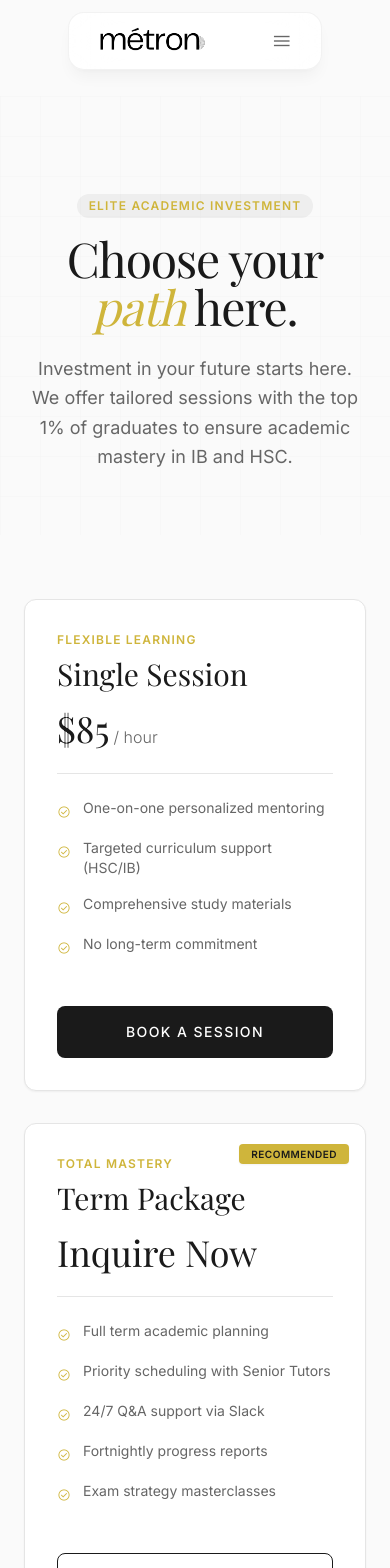
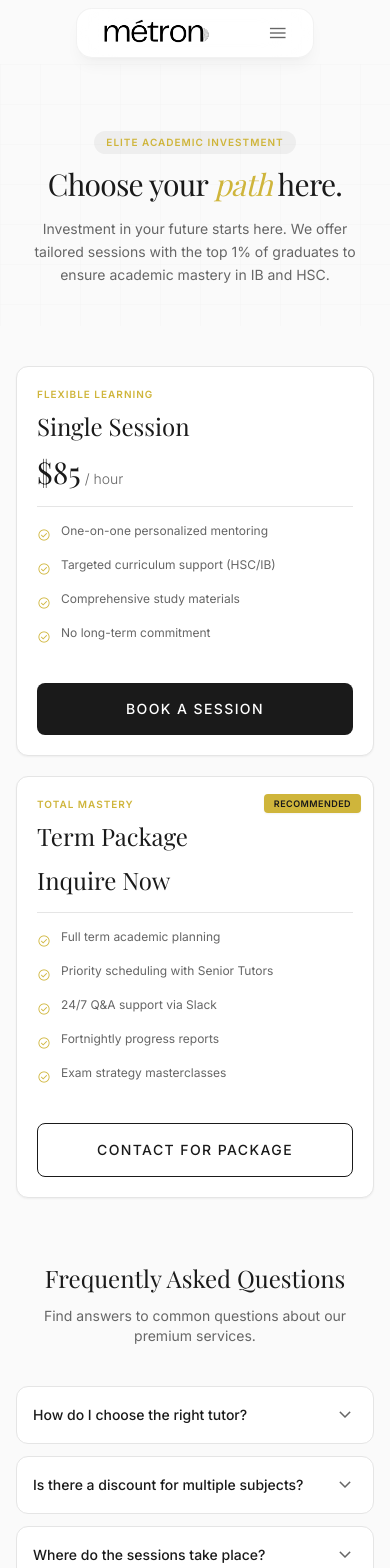
Before and after one commit to leontitmuss5-bit/metron-tutoring, a React (Vite) app in the folder metron-app/: page /pricing in a window 390 px wide. Shown: the top 1568 px of the page. Built offline with nearby package versions, Linux system fonts and the light colour scheme; a web font is replaced by a local one.

Commit message:
mobile optimisation

```diff
--- a/metron-app/src/components/Layout.jsx
+++ b/metron-app/src/components/Layout.jsx
@@ -16,7 +16,7 @@ export default function Layout() {
         <div className="min-h-screen flex flex-col bg-background-light dark:bg-background-dark text-text-light dark:text-text-dark font-sans transition-colors duration-300 antialiased">
             <Navbar />
             {/* Spacer for fixed navbar on non-home pages */}
-            {!isHome && <div className="h-24" />}
+            {!isHome && <div className="h-16 md:h-24" />}
             <main className="flex-grow">
                 <Outlet />
             </main>
--- a/metron-app/src/components/Navbar.jsx
+++ b/metron-app/src/components/Navbar.jsx
@@ -47,9 +47,9 @@ export default function Navbar() {
                     : '-translate-y-[calc(100%+20px)] opacity-0 pointer-events-none'
             }`}
         >
-            <div className="mt-3 md:mt-4 mx-3 inline-flex flex-col rounded-2xl bg-surface-light/85 dark:bg-background-dark/85 backdrop-blur-xl border border-border-light/50 dark:border-border-dark/50 shadow-lg shadow-black/[0.04] dark:shadow-black/30">
-                <div className="px-5 lg:px-6">
-                    <div className="flex items-center justify-between gap-6 md:gap-10 h-14 md:h-16">
+            <div className="mt-2 md:mt-4 mx-2 md:mx-3 inline-flex flex-col rounded-2xl bg-surface-light/85 dark:bg-background-dark/85 backdrop-blur-xl border border-border-light/50 dark:border-border-dark/50 shadow-lg shadow-black/[0.04] dark:shadow-black/30 max-w-[calc(100vw-16px)]">
+                <div className="px-4 md:px-5 lg:px-6">
+                    <div className="flex items-center justify-between gap-4 md:gap-10 h-12 md:h-16">
                         {/* Logo - zoomed into the text portion of the square PNG */}
                         <div className="flex-shrink-0">
                             <Link to="/" className="relative block h-7 w-[120px] md:h-8 md:w-[140px] overflow-hidden">
@@ -96,11 +96,11 @@ export default function Navbar() {
                         isMenuOpen ? 'max-h-64 opacity-100' : 'max-h-0 opacity-0'
                     }`}
                 >
-                    <div className="px-4 pt-1 pb-4 space-y-1 border-t border-border-light/30 dark:border-border-dark/30">
-                        <Link to="/" className="text-text-light dark:text-text-dark hover:text-primary-accent block px-3 py-2.5 rounded-lg text-base font-medium transition-colors">Home</Link>
-                        <Link to="/tutors" className="text-text-light dark:text-text-dark hover:text-primary-accent block px-3 py-2.5 rounded-lg text-base font-medium transition-colors">Tutors</Link>
-                        <Link to="/pricing" className="text-text-light dark:text-text-dark hover:text-primary-accent block px-3 py-2.5 rounded-lg text-base font-medium transition-colors">Pricing</Link>
-                        <Link to="#" className="block mx-3 mt-2 text-center bg-primary text-white px-5 py-2.5 rounded-full text-sm font-medium">Book Free Consultation</Link>
+                    <div className="px-3 pt-1 pb-3 space-y-0.5 border-t border-border-light/30 dark:border-border-dark/30">
+                        <Link to="/" className="text-text-light dark:text-text-dark hover:text-primary-accent block px-3 py-3 rounded-lg text-sm font-medium transition-colors active:bg-gray-100 dark:active:bg-white/10">Home</Link>
+                        <Link to="/tutors" className="text-text-light dark:text-text-dark hover:text-primary-accent block px-3 py-3 rounded-lg text-sm font-medium transition-colors active:bg-gray-100 dark:active:bg-white/10">Tutors</Link>
+                        <Link to="/pricing" className="text-text-light dark:text-text-dark hover:text-primary-accent block px-3 py-3 rounded-lg text-sm font-medium transition-colors active:bg-gray-100 dark:active:bg-white/10">Pricing</Link>
+                        <Link to="#" className="block mx-2 mt-2 text-center bg-primary text-white px-5 py-3 rounded-full text-sm font-medium active:bg-black/80">Book Free Consultation</Link>
                     </div>
                 </div>
             </div>
--- a/metron-app/src/pages/Pricing.jsx
+++ b/metron-app/src/pages/Pricing.jsx
@@ -29,60 +29,60 @@ export default function Pricing() {
 
     return (
         <>
-            <header className="relative pt-24 pb-16 lg:pt-32 lg:pb-24 overflow-hidden">
+            <header className="relative pt-16 pb-10 md:pt-24 md:pb-16 lg:pt-32 lg:pb-24 overflow-hidden">
                 <div className="absolute inset-0 z-0 opacity-5 dark:opacity-10">
                     <svg width="100%" height="100%" xmlns="http://www.w3.org/2000/svg">
                         <defs>
                             <pattern id="grid" width="40" height="40" patternUnits="userSpaceOnUse">
-                                <path d="M 40 0 L 0 0 0 40" fill="none" stroke="currentColor" stroke-width="0.5"></path>
+                                <path d="M 40 0 L 0 0 0 40" fill="none" stroke="currentColor" strokeWidth="0.5"></path>
                             </pattern>
                         </defs>
                         <rect width="100%" height="100%" fill="url(#grid)"></rect>
                     </svg>
                 </div>
-                <div className="relative z-10 max-w-7xl mx-auto px-6 lg:px-8 text-center">
-                    <span className="inline-block py-1 px-3 rounded-full bg-primary/5 text-primary-accent text-xs font-semibold tracking-widest uppercase mb-4 dark:bg-white/5">Elite Academic Investment</span>
-                    <h1 className="text-5xl md:text-6xl font-serif font-medium text-primary dark:text-white mb-6 tracking-tight">
+                <div className="relative z-10 max-w-7xl mx-auto px-5 md:px-6 lg:px-8 text-center">
+                    <span className="inline-block py-1 px-3 rounded-full bg-primary/5 text-primary-accent text-[10px] md:text-xs font-semibold tracking-widest uppercase mb-3 md:mb-4 dark:bg-white/5">Elite Academic Investment</span>
+                    <h1 className="text-3xl md:text-5xl lg:text-6xl font-serif font-medium text-primary dark:text-white mb-4 md:mb-6 tracking-tight">
                         Choose your <span className="italic text-primary-accent">path</span> here.
                     </h1>
-                    <p className="mt-4 max-w-2xl mx-auto text-lg text-text-muted-light dark:text-text-muted-dark leading-relaxed">
+                    <p className="mt-3 md:mt-4 max-w-2xl mx-auto text-sm md:text-lg text-text-muted-light dark:text-text-muted-dark leading-relaxed">
                         Investment in your future starts here. We offer tailored sessions with the top 1% of graduates to ensure academic mastery in IB and HSC.
                     </p>
                 </div>
             </header>
 
-            <main className="max-w-7xl mx-auto px-6 lg:px-8 py-16">
-                <div className="grid grid-cols-1 md:grid-cols-2 gap-8 lg:gap-12 max-w-5xl mx-auto">
+            <main className="max-w-7xl mx-auto px-4 md:px-6 lg:px-8 py-10 md:py-16">
+                <div className="grid grid-cols-1 md:grid-cols-2 gap-5 md:gap-8 lg:gap-12 max-w-5xl mx-auto">
                     {/* Single Session Card */}
                     <div className="pricing-card flex flex-col">
-                        <div className="p-8 pb-4">
-                            <span className="text-xs font-bold text-primary-accent uppercase tracking-widest mb-2 block">Flexible Learning</span>
-                            <h3 className="text-3xl font-serif font-medium text-primary dark:text-white mb-4">Single Session</h3>
-                            <div className="flex items-baseline gap-1 mb-6">
-                                <span className="text-4xl font-serif font-medium text-primary dark:text-white">$85</span>
-                                <span className="text-text-muted-light dark:text-text-muted-dark font-light">/ hour</span>
+                        <div className="p-5 md:p-8 pb-3 md:pb-4">
+                            <span className="text-[10px] md:text-xs font-bold text-primary-accent uppercase tracking-widest mb-2 block">Flexible Learning</span>
+                            <h3 className="text-2xl md:text-3xl font-serif font-medium text-primary dark:text-white mb-3 md:mb-4">Single Session</h3>
+                            <div className="flex items-baseline gap-1 mb-4 md:mb-6">
+                                <span className="text-3xl md:text-4xl font-serif font-medium text-primary dark:text-white">$85</span>
+                                <span className="text-text-muted-light dark:text-text-muted-dark font-light text-sm">/ hour</span>
                             </div>
-                            <div className="h-px w-full bg-border-light dark:bg-border-dark mb-6"></div>
-                            <ul className="space-y-4 mb-8">
-                                <li className="flex items-start gap-3">
-                                    <span className="material-symbols-outlined text-primary-accent text-sm mt-1">check_circle</span>
-                                    <span className="text-sm text-text-muted-light dark:text-text-muted-dark">One-on-one personalized mentoring</span>
+                            <div className="h-px w-full bg-border-light dark:bg-border-dark mb-4 md:mb-6"></div>
+                            <ul className="space-y-3 md:space-y-4 mb-6 md:mb-8">
+                                <li className="flex items-start gap-2.5 md:gap-3">
+                                    <span className="material-symbols-outlined text-primary-accent text-sm mt-0.5">check_circle</span>
+                                    <span className="text-xs md:text-sm text-text-muted-light dark:text-text-muted-dark">One-on-one personalized mentoring</span>
                                 </li>
-                                <li className="flex items-start gap-3">
-                                    <span className="material-symbols-outlined text-primary-accent text-sm mt-1">check_circle</span>
-                                    <span className="text-sm text-text-muted-light dark:text-text-muted-dark">Targeted curriculum support (HSC/IB)</span>
+                                <li className="flex items-start gap-2.5 md:gap-3">
+                                    <span className="material-symbols-outlined text-primary-accent text-sm mt-0.5">check_circle</span>
+                                    <span className="text-xs md:text-sm text-text-muted-light dark:text-text-muted-dark">Targeted curriculum support (HSC/IB)</span>
                                 </li>
-                                <li className="flex items-start gap-3">
-                                    <span className="material-symbols-outlined text-primary-accent text-sm mt-1">check_circle</span>
-                                    <span className="text-sm text-text-muted-light dark:text-text-muted-dark">Comprehensive study materials</span>
+                                <li className="flex items-start gap-2.5 md:gap-3">
+                                    <span className="material-symbols-outlined text-primary-accent text-sm mt-0.5">check_circle</span>
+                                    <span className="text-xs md:text-sm text-text-muted-light dark:text-text-muted-dark">Comprehensive study materials</span>
                                 </li>
-                                <li className="flex items-start gap-3">
-                                    <span className="material-symbols-outlined text-primary-accent text-sm mt-1">check_circle</span>
-                                    <span className="text-sm text-text-muted-light dark:text-text-muted-dark">No long-term commitment</span>
+                                <li className="flex items-start gap-2.5 md:gap-3">
+                                    <span className="material-symbols-outlined text-primary-accent text-sm mt-0.5">check_circle</span>
+                                    <span className="text-xs md:text-sm text-text-muted-light dark:text-text-muted-dark">No long-term commitment</span>
                                 </li>
                             </ul>
                         </div>
-                        <div className="mt-auto p-8 pt-0">
+                        <div className="mt-auto p-5 md:p-8 pt-0">
                             <Link to="#" className="block w-full text-center py-4 bg-primary text-white hover:bg-black/90 transition-all rounded-lg text-sm font-medium uppercase tracking-widest">
                                 Book a Session
                             </Link>
@@ -91,40 +91,40 @@ export default function Pricing() {
 
                     {/* Term Package Card */}
                     <div className="pricing-card flex flex-col relative">
-                        <div className="absolute top-4 right-4">
-                            <span className="bg-primary-accent text-primary text-[10px] font-bold px-3 py-1 rounded uppercase tracking-wider shadow-sm">Recommended</span>
+                        <div className="absolute top-3 right-3 md:top-4 md:right-4">
+                            <span className="bg-primary-accent text-primary text-[9px] md:text-[10px] font-bold px-2.5 md:px-3 py-1 rounded uppercase tracking-wider shadow-sm">Recommended</span>
                         </div>
-                        <div className="p-8 pb-4">
-                            <span className="text-xs font-bold text-primary-accent uppercase tracking-widest mb-2 block">Total Mastery</span>
-                            <h3 className="text-3xl font-serif font-medium text-primary dark:text-white mb-4">Term Package</h3>
-                            <div className="flex items-baseline gap-1 mb-6">
-                                <span className="text-4xl font-serif font-medium text-primary dark:text-white">Inquire Now</span>
+                        <div className="p-5 md:p-8 pb-3 md:pb-4">
+                            <span className="text-[10px] md:text-xs font-bold text-primary-accent uppercase tracking-widest mb-2 block">Total Mastery</span>
+                            <h3 className="text-2xl md:text-3xl font-serif font-medium text-primary dark:text-white mb-3 md:mb-4">Term Package</h3>
+                            <div className="flex items-baseline gap-1 mb-4 md:mb-6">
+                                <span className="text-2xl md:text-4xl font-serif font-medium text-primary dark:text-white">Inquire Now</span>
                             </div>
-                            <div className="h-px w-full bg-border-light dark:bg-border-dark mb-6"></div>
-                            <ul className="space-y-4 mb-8">
-                                <li className="flex items-start gap-3">
-                                    <span className="material-symbols-outlined text-primary-accent text-sm mt-1">check_circle</span>
-                                    <span className="text-sm text-text-muted-light dark:text-text-muted-dark">Full term academic planning</span>
+                            <div className="h-px w-full bg-border-light dark:bg-border-dark mb-4 md:mb-6"></div>
+                            <ul className="space-y-3 md:space-y-4 mb-6 md:mb-8">
+                                <li className="flex items-start gap-2.5 md:gap-3">
+                                    <span className="material-symbols-outlined text-primary-accent text-sm mt-0.5">check_circle</span>
+                                    <span className="text-xs md:text-sm text-text-muted-light dark:text-text-muted-dark">Full term academic planning</span>
                                 </li>
-                                <li className="flex items-start gap-3">
-                                    <span className="material-symbols-outlined text-primary-accent text-sm mt-1">check_circle</span>
-                                    <span className="text-sm text-text-muted-light dark:text-text-muted-dark">Priority scheduling with Senior Tutors</span>
+                                <li className="flex items-start gap-2.5 md:gap-3">
+                                    <span className="material-symbols-outlined text-primary-accent text-sm mt-0.5">check_circle</span>
+                                    <span className="text-xs md:text-sm text-text-muted-light dark:text-text-muted-dark">Priority scheduling with Senior Tutors</span>
                                 </li>
-                                <li className="flex items-start gap-3">
-                                    <span className="material-symbols-outlined text-primary-accent text-sm mt-1">check_circle</span>
-                                    <span className="text-sm text-text-muted-light dark:text-text-muted-dark">24/7 Q&amp;A support via Slack</span>
+                                <li className="flex items-start gap-2.5 md:gap-3">
+                                    <span className="material-symbols-outlined text-primary-accent text-sm mt-0.5">check_circle</span>
+                                    <span className="text-xs md:text-sm text-text-muted-light dark:text-text-muted-dark">24/7 Q&amp;A support via Slack</span>
                                 </li>
-                                <li className="flex items-start gap-3">
-                                    <span className="material-symbols-outlined text-primary-accent text-sm mt-1">check_circle</span>
-                                    <span className="text-sm text-text-muted-light dark:text-text-muted-dark">Fortnightly progress reports</span>
+                                <li className="flex items-start gap-2.5 md:gap-3">
+                                    <span className="material-symbols-outlined text-primary-accent text-sm mt-0.5">check_circle</span>
+                                    <span className="text-xs md:text-sm text-text-muted-light dark:text-text-muted-dark">Fortnightly progress reports</span>
                                 </li>
-                                <li className="flex items-start gap-3">
-                                    <span className="material-symbols-outlined text-primary-accent text-sm mt-1">check_circle</span>
-                                    <span className="text-sm text-text-muted-light dark:text-text-muted-dark">Exam strategy masterclasses</span>
+                                <li className="flex items-start gap-2.5 md:gap-3">
+                                    <span className="material-symbols-outlined text-primary-accent text-sm mt-0.5">check_circle</span>
+                                    <span className="text-xs md:text-sm text-text-muted-light dark:text-text-muted-dark">Exam strategy masterclasses</span>
                                 </li>
                             </ul>
                         </div>
-                        <div className="mt-auto p-8 pt-0">
+                        <div className="mt-auto p-5 md:p-8 pt-0">
                             <Link to="#" className="block w-full text-center py-4 border border-primary dark:border-white text-primary dark:text-white hover:bg-primary hover:text-white dark:hover:bg-white dark:hover:text-primary transition-all rounded-lg text-sm font-medium uppercase tracking-widest">
                                 Contact for Package
                             </Link>
@@ -132,19 +132,19 @@ export default function Pricing() {
                     </div>
                 </div>
 
-                <section className="mt-32 max-w-3xl mx-auto">
-                    <div className="text-center mb-16">
-                        <h2 className="text-3xl font-serif font-medium text-primary dark:text-white mb-4">Frequently Asked Questions</h2>
-                        <p className="text-text-muted-light dark:text-text-muted-dark">Find answers to common questions about our premium services.</p>
+                <section className="mt-16 md:mt-32 max-w-3xl mx-auto">
+                    <div className="text-center mb-10 md:mb-16">
+                        <h2 className="text-2xl md:text-3xl font-serif font-medium text-primary dark:text-white mb-3 md:mb-4">Frequently Asked Questions</h2>
+                        <p className="text-sm md:text-base text-text-muted-light dark:text-text-muted-dark">Find answers to common questions about our premium services.</p>
                     </div>
-                    <div className="space-y-4">
+                    <div className="space-y-3 md:space-y-4">
                         {faqs.map((faq, index) => (
-                            <div key={index} className="bg-surface-light dark:bg-surface-dark border border-border-light dark:border-border-dark rounded-xl p-6">
+                            <div key={index} className="bg-surface-light dark:bg-surface-dark border border-border-light dark:border-border-dark rounded-xl p-4 md:p-6">
                                 <button
                                     onClick={() => toggleFaq(index)}
-                                    className="flex justify-between items-center w-full text-left"
+                                    className="flex justify-between items-center w-full text-left gap-3"
                                 >
-                                    <span className="text-lg font-medium text-primary dark:text-white">{faq.question}</span>
+                                    <span className="text-sm md:text-lg font-medium text-primary dark:text-white">{faq.question}</span>
                                     <span className={`material-symbols-outlined text-text-muted-light transition-transform ${openFaq === index ? 'rotate-180' : ''}`}>expand_more</span>
                                 </button>
                                 {openFaq === index && (
@@ -158,15 +158,15 @@ export default function Pricing() {
                 </section>
             </main>
 
-            <section className="bg-surface-light dark:bg-surface-dark border-y border-border-light dark:border-border-dark py-20">
-                <div className="max-w-4xl mx-auto px-6 text-center">
-                    <h2 className="text-3xl md:text-4xl font-serif text-primary dark:text-white mb-6">Invest in Excellence Today</h2>
-                    <p className="text-lg text-text-muted-light dark:text-text-muted-dark mb-8">
+            <section className="bg-surface-light dark:bg-surface-dark border-y border-border-light dark:border-border-dark py-14 md:py-20">
+                <div className="max-w-4xl mx-auto px-5 md:px-6 text-center">
+                    <h2 className="text-2xl md:text-4xl font-serif text-primary dark:text-white mb-4 md:mb-6">Invest in Excellence Today</h2>
+                    <p className="text-sm md:text-lg text-text-muted-light dark:text-text-muted-dark mb-6 md:mb-8">
                         The path to a top ATAR or IB score starts with the right mentorship. Let's build your success together.
                     </p>
-                    <div className="flex flex-col sm:flex-row gap-4 justify-center">
-                        <Link to="#" className="bg-primary text-white hover:bg-black/90 px-8 py-3 rounded-md font-medium shadow-lg transition-all">Book Consultation</Link>
-                        <Link to="#" className="border border-primary text-primary hover:bg-primary hover:text-white px-8 py-3 rounded-md font-medium transition-all dark:border-white dark:text-white dark:hover:bg-white dark:hover:text-primary">Contact Us</Link>
+                    <div className="flex flex-col sm:flex-row gap-3 md:gap-4 justify-center">
+                        <Link to="#" className="bg-primary text-white hover:bg-black/90 px-6 md:px-8 py-3 rounded-md font-medium shadow-lg transition-all text-sm md:text-base">Book Consultation</Link>
+                        <Link to="#" className="border border-primary text-primary hover:bg-primary hover:text-white px-6 md:px-8 py-3 rounded-md font-medium transition-all dark:border-white dark:text-white dark:hover:bg-white dark:hover:text-primary text-sm md:text-base">Contact Us</Link>
                     </div>
                 </div>
             </section>
```
Also changed, not shown: metron-app/src/components/Footer.jsx (+9 -9 lines), metron-app/src/pages/Home.jsx (+73 -73 lines), metron-app/src/pages/Tutors.jsx (+23 -23 lines).
